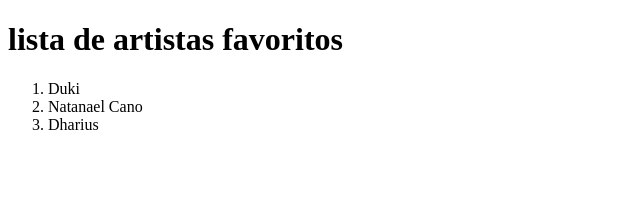
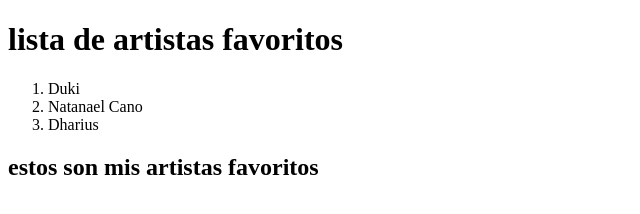
Before and after one commit to juancandia/Practica522808, a plain HTML site: page index.html in a window 1280 px wide. Shown: the whole page, without its empty margins (0-640 px from the left). Drawn offline with Linux system fonts and the light colour scheme.

Commit message:
actualizacion de texto abajo de lista

```diff
--- a/index.html
+++ b/index.html
@@ -12,5 +12,6 @@
         <li>Natanael Cano</li>
         <li>Dharius</li>
     </ol>
+<h2>estos son mis artistas favoritos</h2>
 </body>
 </html>
```
